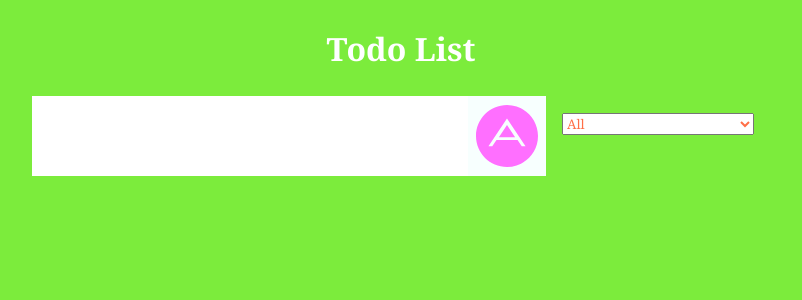
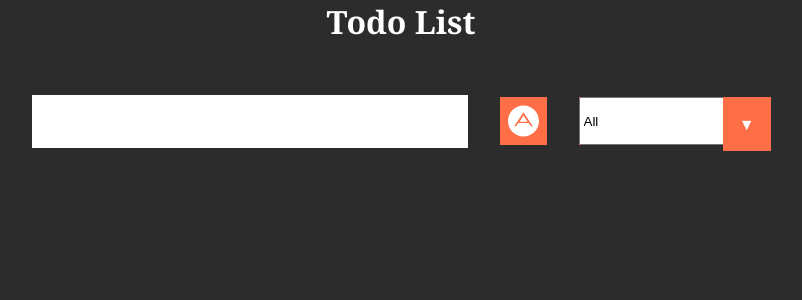
Before and after one commit to Enecode/todo-list-with-reactjs, a React (Create React App) app: page / in a window 1280 px wide. Shown: the top 300 px of the page, without its empty margins (239-1041 px from the left). Built offline with nearby package versions, Linux system fonts and the light colour scheme.

Commit message:
Styling the Todo List

```diff
--- a/src/App.css
+++ b/src/App.css
@@ -1,25 +1,37 @@
 * {
+  margin: 0;
   padding: 0;
   box-sizing: border-box;
 }
 
 body {
-  background-color: #7cec3c;
+  background: #2C2C2C;
   color: white;
   font-family: Georgia, 'Times New Roman', Times, serif;
-  min-height: 100vh;
 }
 
 header, h2{
+  align-items: center;
+  padding: 0px;
+
+  height: 81px;
+  left: 472px;
+  top: 48px;
   text-align: center;
   font-size: 2rem;
 }
 
 form{
+  flex-direction: row;
+  align-items: center;
+  padding: 0px;
+  gap: 32px;
+  height: 32px;
+  left: 432px;
+  top: 153px;
   height: 80px;
   display: flex;
   justify-content: center;
-  justify-items: center;
 }
 
 form  input, form button{
@@ -42,10 +54,25 @@ form button:hover {
   color: #f7fffe;
 }
 
+.todo-button {
+  background: #ff6f47;
+  color: white;
+  border: none;
+  cursor: pointer;
+  font-size: 1rem;
+}
+
 .todo-container {
   display: flex;
-  justify-content: center;
+  flex-direction: column;
   align-items: center;
+
+  padding: 1rem;
+  margin: 0 auto;
+  width: 100%;
+
+  min-height: 100vh;
+  background: #2C2C2C;
 }
 
 .todo-list {
@@ -65,20 +92,37 @@ form button:hover {
 }
 
 .select {
-  margin: 1rem;
   position: relative;
-  overflow: hidden;
+  display: inline-block;
+  width: 12rem;
+  height: 3rem;
+  background: #ff6f47;
+  color: white;
+  font-size: 1rem;
+  cursor: pointer;
+  border: none;
+  padding: 1rem;
+  font-family: Georgia, 'Times New Roman', Times, serif;
 }
 
+.select:hover {
+  background: #ff6f47;
+}
 select {
-  color: #ff6f47;
-  font-family: Georgia, 'Times New Roman', Times, serif;
+  position: absolute;
+  top: 0;
+  left: 0;
+  width: 100%;
+  height: 100%;
   cursor: pointer;
-  width: 12rem;
 }
 
 .todo-item {
   padding: 0rem 0.5rem;
+}
+
+.fa-check, .fa-trash {
+ pointer-events: none;
 }
 
 .fa-trash, .fa-check {
@@ -87,11 +131,17 @@ select {
 
 .fall {
   transform: translate(10rem) rotate(20deg);
-  opacity: 0.8;
+  opacity: 0;
 }
 
 .completed{
   text-decoration: line-through;
+  opacity: 0.5;
+}
+
+.completed-btn{
+  text-decoration: line-through;
+  background-color: rgb(11, 212, 165);
 }
 
 .todo li{
@@ -106,7 +156,6 @@ select {
   cursor: pointer;
   font-size: 1rem;
 }
-.filter-todo
 
 .select::after{
   content: "\25BC";
@@ -119,7 +168,19 @@ select {
   pointer-events: none;
 }
 
-.todo-input{
+.filter-todo {
+  flex:1;
+}
 
+.trash-btn:hover, .completed-btn:hover{
+  background: #ff6fff;
+}
 
+.trash-btn .completed-btn{
+  background: #ff6f47;
+  color: white;
+  border: none;
+  padding: 1rem;
+  cursor: pointer;
+  font-size: 1rem;
 }
```
